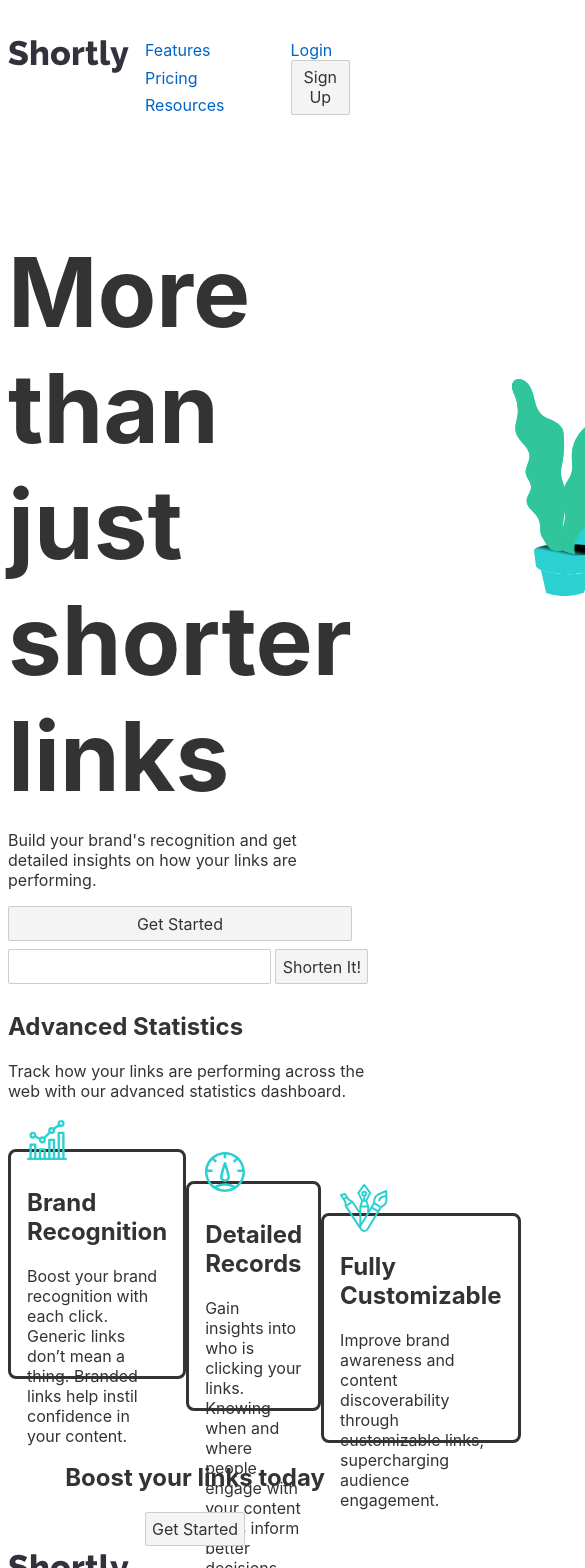
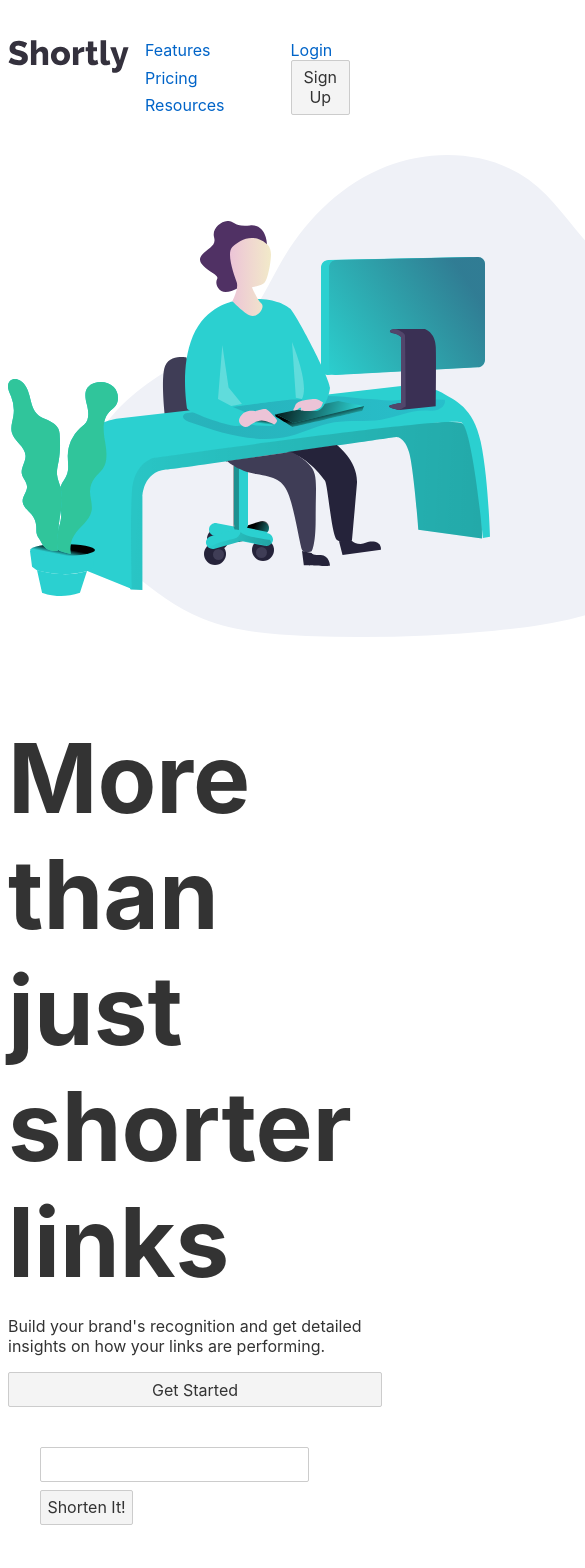
Before and after one commit to roc2246/urlShortening_frontEndMentor, a Svelte app: page / in a window 390 px wide. Shown: the top 1568 px of the page, 585 px wide, since content can reach past the window. Built offline with nearby package versions, Linux system fonts and the light colour scheme.

Commit message:
Made layout mobile respnsive

```diff
--- a/src/sections/BlurbContainer.svelte
+++ b/src/sections/BlurbContainer.svelte
@@ -40,9 +40,16 @@
 
 <style lang="scss">
   .blurb-container {
+    width: 80%;
+    &__text-box{
+      text-align: center;
+    }
     &__blurbs {
+      width: 100%;
       display: flex;
       flex-direction: row;
+      justify-content: space-between;
+     flex-wrap: wrap;
       margin-top: 3rem;
     }
   }
--- a/src/sections/Form.svelte
+++ b/src/sections/Form.svelte
@@ -38,7 +38,7 @@
   };
 </script>
 
-<form class="shortener" action="" on:submit|preventDefault>
+<form class="shortener" on:submit|preventDefault>
   <input type="text" name="" id="" class="url--before" />
   <Button className="btn" on:click={() => isURL()}>Shorten It!</Button>
 </form>
@@ -46,3 +46,17 @@
 {#each shortURLs as url, i}
 <URL before={url.before} after={url.after} btnID={i}/>
 {/each}
+
+<style lang="scss">
+  .shortener{
+    width: 80%;
+    padding: 2rem;
+    display: flex;
+    flex-direction: row;
+    flex-wrap: wrap;
+    justify-content: space-between;
+  }
+  .url--before{
+    width: 90%;
+  }
+</style>
--- a/src/sections/Hero.svelte
+++ b/src/sections/Hero.svelte
@@ -21,14 +21,16 @@
   .hero{
     display: flex;
     flex-direction: row;
+    flex-wrap: wrap-reverse;
     margin-top: 2rem;
+    justify-content: space-between;
     &__text-box{
       display: flex;
       flex-direction: column;
       max-width: 50rem;
     }
     &__image {
-      margin-left: 10rem;
+      // margin-left: 30rem;
       // overflow-x: hidden;
       &> img{
         max-width: 50rem;
```
